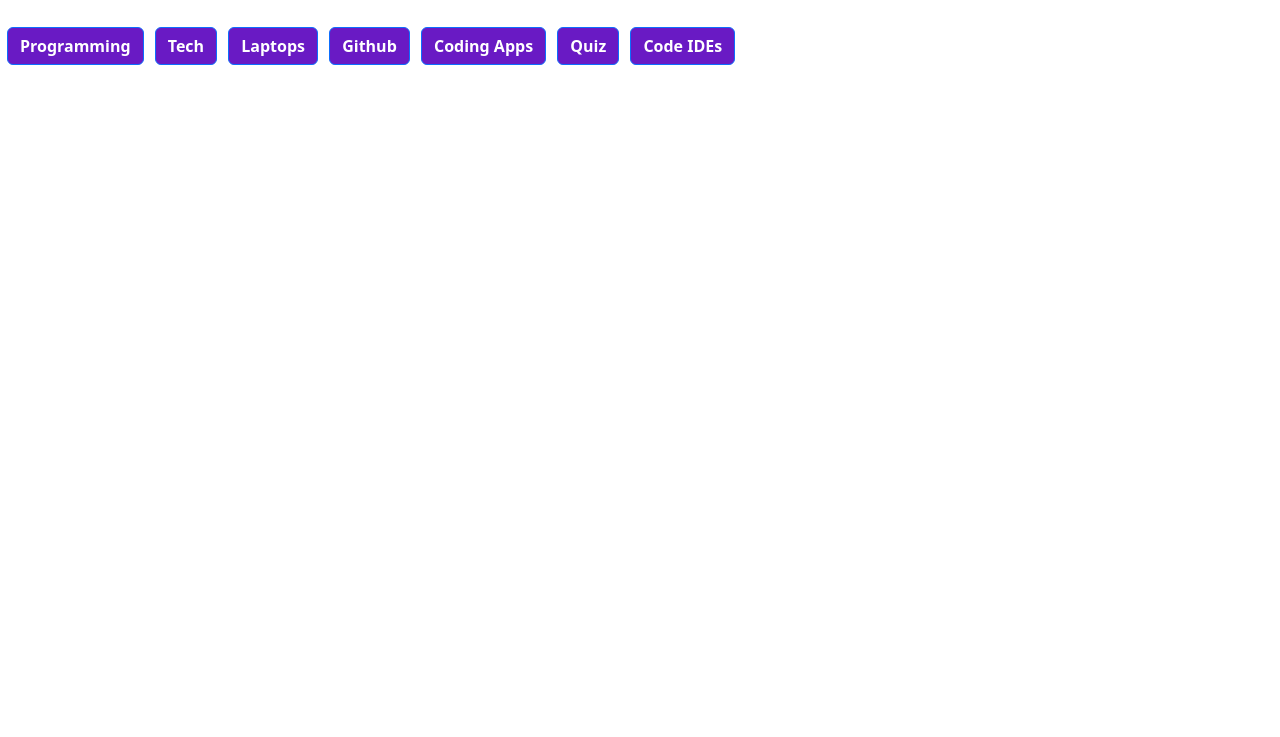
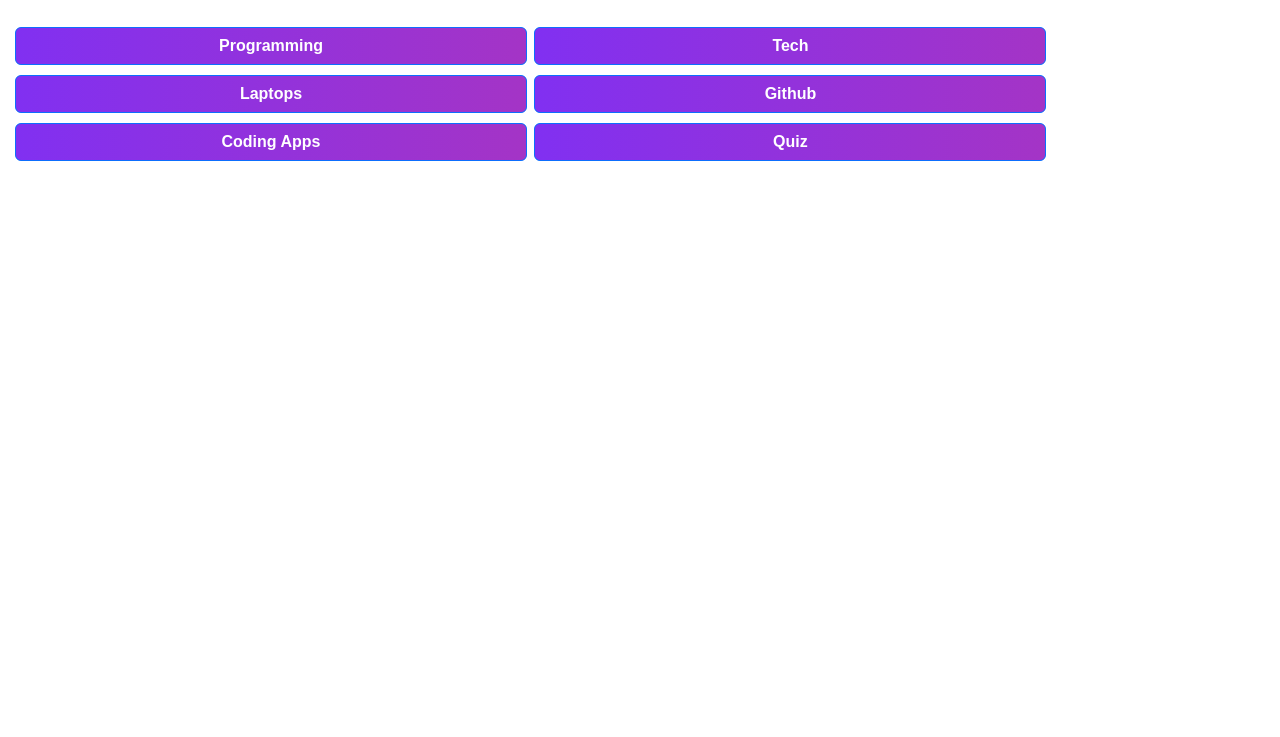
Before and after one commit to prajwalmandlik2004/label, a plain HTML site: page index.html in a window 1280 px wide. Shown: the part 63-800 px from the top of the page. Drawn offline with nearby package versions, Linux system fonts and the light colour scheme.

Commit message:
Update index.html

```diff
--- a/index.html
+++ b/index.html
@@ -13,12 +13,14 @@
         crossorigin="anonymous" referrerpolicy="no-referrer" />
 
     <style>
-        *{
+        * {
             box-sizing: border-box;
-            font-family: 'baloo bhaiyya' , sans-serif;
+            font-family: 'baloo bhaiyya', sans-serif;
         }
+
         h2 {
-            background: #691ac4;
+            /* background: #691ac4; */
+            background-image: linear-gradient(135deg, rgb(164, 52, 198), rgb(129, 48, 241));
             border-radius: 7px;
             color: white;
             font-weight: bold;
@@ -27,25 +29,49 @@
             flex-wrap: wrap;
 
         }
-        li{
-        padding-bottom: 5px;
-    }
-    ul{
-        color:#691ac4;
-    }
+
+        li {
+            padding-bottom: 5px;
+        }
+
+        ul {
+            color: white;
+        }
+
+        .container {
+            display: contents;
+
+        }
     </style>
 </head>
 
 <body>
     <h2>📚 Categories</h2>
     <br>
-        <a target="_blank" class="btn btn-primary" style="background-color: #691ac4;font-weight: bold; margin-bottom: 10px; margin-left: 7px;" href="https://pra48al.blogspot.com/p/free-courses.html?m=1" role="button">Programming</a>
-        <a target="_blank" class="btn btn-primary" style="background-color: #691ac4;font-weight: bold; margin-bottom: 10px; margin-left: 7px;" href="https://pra48al.blogspot.com/p/blogs.html" role="button">Tech</a>
-        <a target="_blank" class="btn btn-primary" style="background-color: #691ac4;font-weight: bold; margin-bottom: 10px; margin-left: 7px;" href="https://pra48al.blogspot.com/2022/12/laptop-buying-guide-2022.html" role="button">Laptops</a>
-        <a target="_blank" class="btn btn-primary" style="background-color: #691ac4;font-weight: bold; margin-bottom: 10px; margin-left: 7px;" href="https://pra48al.blogspot.com/2022/11/what-is-git-and-github-git-vs-github.html" role="button">Github</a>
-        <a target="_blank" class="btn btn-primary" style="background-color: #691ac4;font-weight: bold; margin-bottom: 10px; margin-left: 7px;" href="https://pra48al.blogspot.com/2022/12/best-coding-and-compiler-apps-for.html" role="button">Coding Apps</a>
-        <a target="_blank" class="btn btn-primary" style="background-color: #691ac4;font-weight: bold; margin-bottom: 10px; margin-left: 7px;" href="https://pra48al.blogspot.com/p/programming-practice.html" role="button">Quiz</a>
-        <a target="_blank" class="btn btn-primary" style="background-color: #691ac4;font-weight: bold; margin-bottom: 10px; margin-left: 7px;" href="https://pra48al.blogspot.com/p/code-editor.html" role="button">Code IDEs</a>
+    <div class="container">
+
+        <a target="_blank" class="btn btn-primary"
+            style="  width:40%; background-image: linear-gradient(to left, rgb(164, 52, 198), rgb(129, 48, 241)); font-weight:bold; margin-bottom: 10px; margin-left: 15px;"
+            href="https://pra48al.blogspot.com/p/free-courses.html?m=1" role="button">Programming</a></li>
+        <a target="_blank" class="btn btn-primary" style="  width:40%; background-image: linear-gradient(to left, rgb(164, 52, 198), rgb(129, 48, 241));
+             ;font-weight: bold; margin-bottom: 10px; margin-left: 3px;"
+            href="https://pra48al.blogspot.com/p/blogs.html" role="button">Tech</a></li>
+        <a target="_blank" class="btn btn-primary" style="  width:40%; background-image: linear-gradient(to left, rgb(164, 52, 198), rgb(129, 48, 241));
+             ;font-weight: bold; margin-bottom: 10px; margin-left: 15px;"
+            href="https://pra48al.blogspot.com/2022/12/laptop-buying-guide-2022.html" role="button">Laptops</a></li>
+        <a target="_blank" class="btn btn-primary" style=" width:40%; background-image: linear-gradient(to left, rgb(164, 52, 198), rgb(129, 48, 241));
+             ;font-weight: bold; margin-bottom: 10px; margin-left: 3px;"
+            href="https://pra48al.blogspot.com/2022/11/what-is-git-and-github-git-vs-github.html"
+            role="button">Github</a></li>
+        <a target="_blank" class="btn btn-primary" style="  width:40%; background-image: linear-gradient(to left, rgb(164, 52, 198), rgb(129, 48, 241));
+             ;font-weight: bold; margin-bottom: 10px; margin-left: 15px;"
+            href="https://pra48al.blogspot.com/2022/12/best-coding-and-compiler-apps-for.html" role="button">Coding
+            Apps</a></li>
+        <a target="_blank" class="btn btn-primary" style="  width:40%; background-image: linear-gradient(to left, rgb(164, 52, 198), rgb(129, 48, 241));
+             ;font-weight: bold; margin-bottom: 10px; margin-left: 3px;"
+            href="https://pra48al.blogspot.com/p/programming-practice.html" role="button">Quiz</a></li>
+
+    </div>
     <script src="https://cdn.jsdelivr.net/npm/@popperjs/core@2.11.6/dist/umd/popper.min.js"
         integrity="sha384-oBqDVmMz9ATKxIep9tiCxS/Z9fNfEXiDAYTujMAeBAsjFuCZSmKbSSUnQlmh/jp3"
         crossorigin="anonymous"></script>
```
